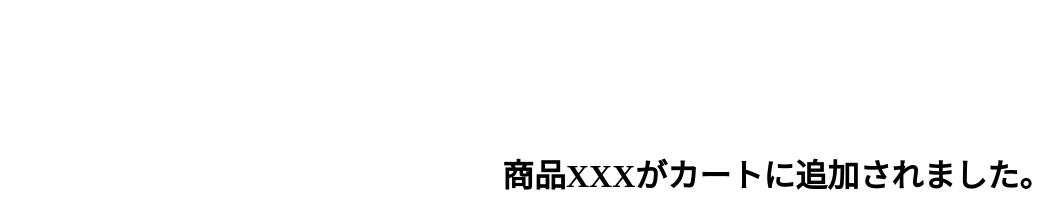
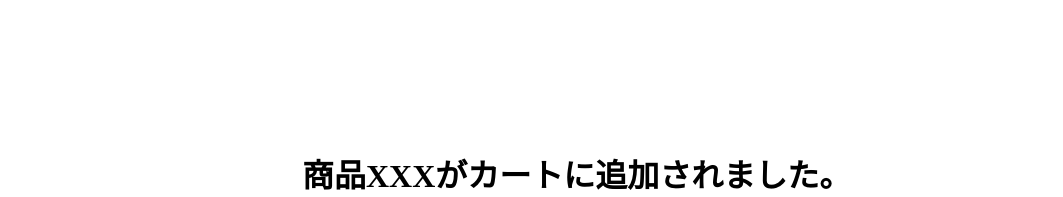
Before and after one commit to rabbuttz/webSystemDev, a plain HTML site: page ContentInTheCart.html in a window 1280 px wide. Shown: the top 197 px of the page, without its empty margins (198-1261 px from the left). Drawn offline with Linux system fonts and the light colour scheme.

Commit message:
整えた

```diff
--- a/ContentInTheCart.html
+++ b/ContentInTheCart.html
@@ -9,7 +9,7 @@
     <div class="absolute_parent">
       </div>
 
-    <div class="商品">
+    <div class="商品s">
       <strong>商品XXXがカートに追加されました。</strong>
     </div>
     <div class="商品画像">
--- a/cart.css
+++ b/cart.css
@@ -56,6 +56,10 @@ p {
 }
 
 .商品s{
+  position: fixed;
+  top: 150px;
+  left: 500px;
+  font-size: 200%;
   margin: 3%,20%
   padding: 10px;
 }
```
Also changed, not shown: rp1-1-1.html (line endings or trailing spaces).
